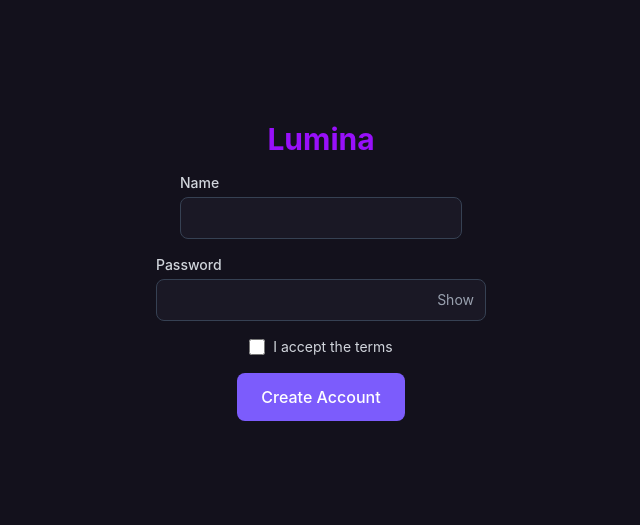
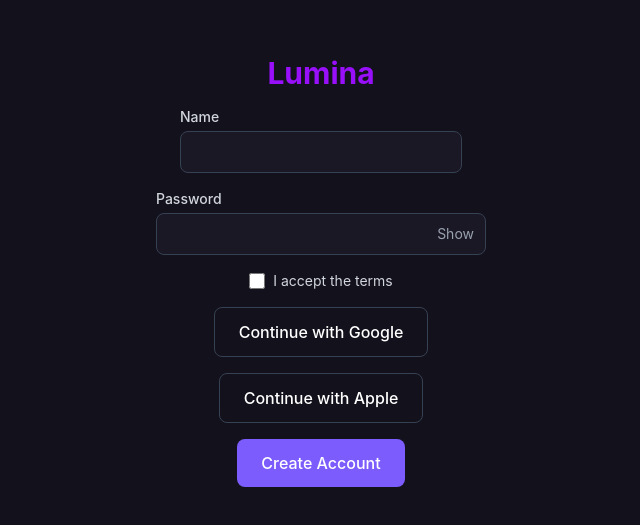
Before and after one commit to nicowxdvd/web-lumina, a React (Vite) app: page / in a window 1280 px wide. Shown: the part 129-654 px from the top of the page, without its empty margins (319-959 px from the left). Built offline with nearby package versions, Linux system fonts and the light colour scheme.

Commit message:
feat: add secondary Button variant for social login buttons
Commiteá Button.jsx y App.jsx, y pusheá feature/social-buttons.

```diff
--- a/src/App.jsx
+++ b/src/App.jsx
@@ -17,6 +17,8 @@ function App() {
       <Input label="Name" value={name} onChange={(e)=> setName(e.target.value)} />
       <Password label="Password" value={password} onChange={(e)=> setPassword(e.target.value)} />
       <Checkbox label="I accept the terms" checked={accepted} onChange={(e) => setAccepted(e.target.checked)} />
+      <Button variant="secondary" onClick={() => alert('Google')}>Continue with Google</Button>
+      <Button variant="secondary" onClick={() => alert('Apple')}>Continue with Apple</Button>
       <Button onClick={()=> alert('Click')}>Create Account</Button>
     </div>
   )
--- a/src/components/Button.jsx
+++ b/src/components/Button.jsx
@@ -1,8 +1,14 @@
-function Button({children, onClick}){
+function Button({children, onClick, variant = 'primary'}){
+    const styles = {
+        primary: 'bg-lumina-accent hover:opacity-90 text-white',
+        secondary: 'bg-transparent border border-gray-700 hover:bg-lumina-surface text-white',
+    }
+
     return(
         <button
             onClick={onClick}
-            className='bg-lumina-accent hover:opacity-90 text-white font-medium rounded-lg px-6 py-3'>
+            className={`${styles[variant]} font-medium rounded-lg px-6 py-3`}
+        >
             {children}
         </button>
     )
```
